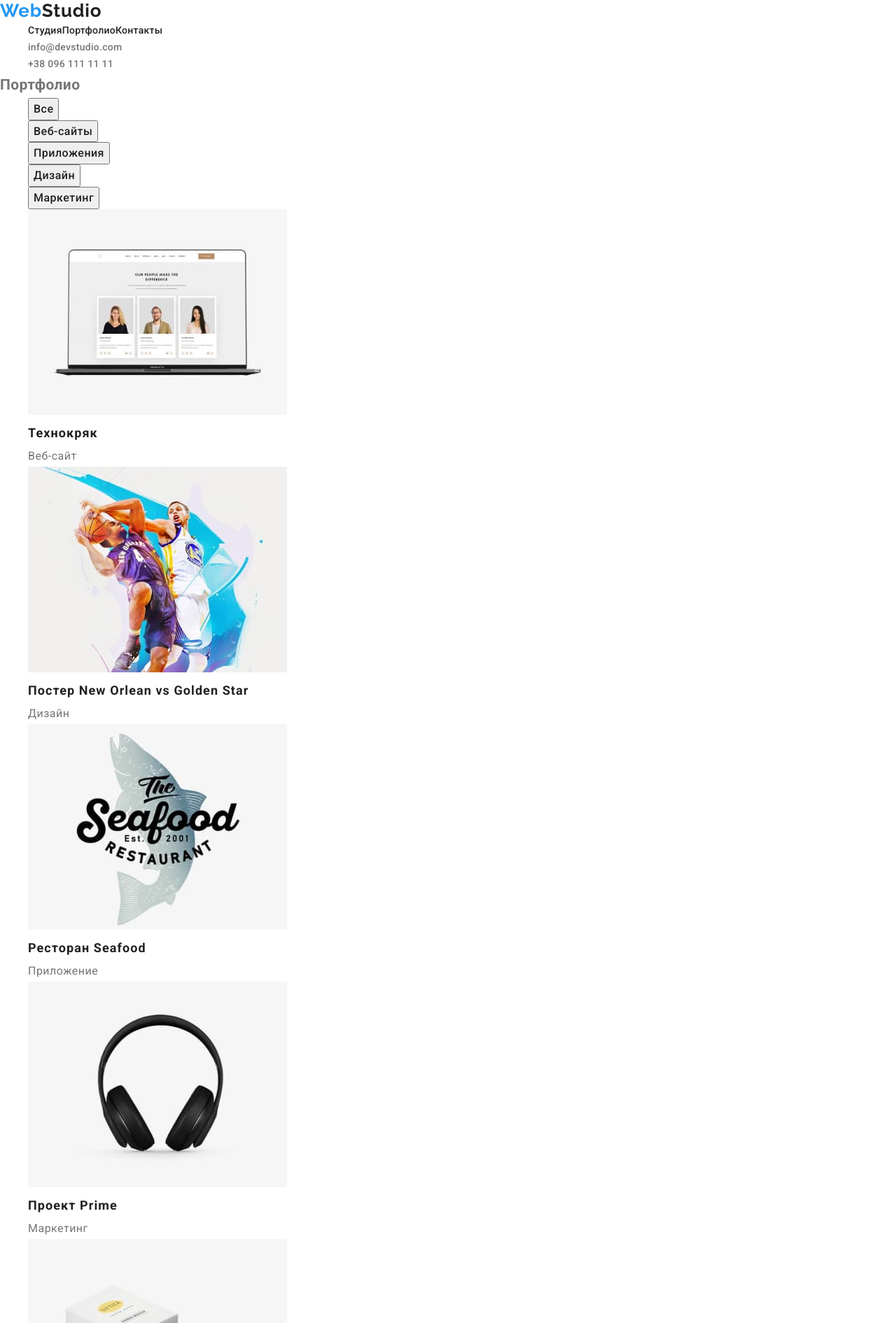
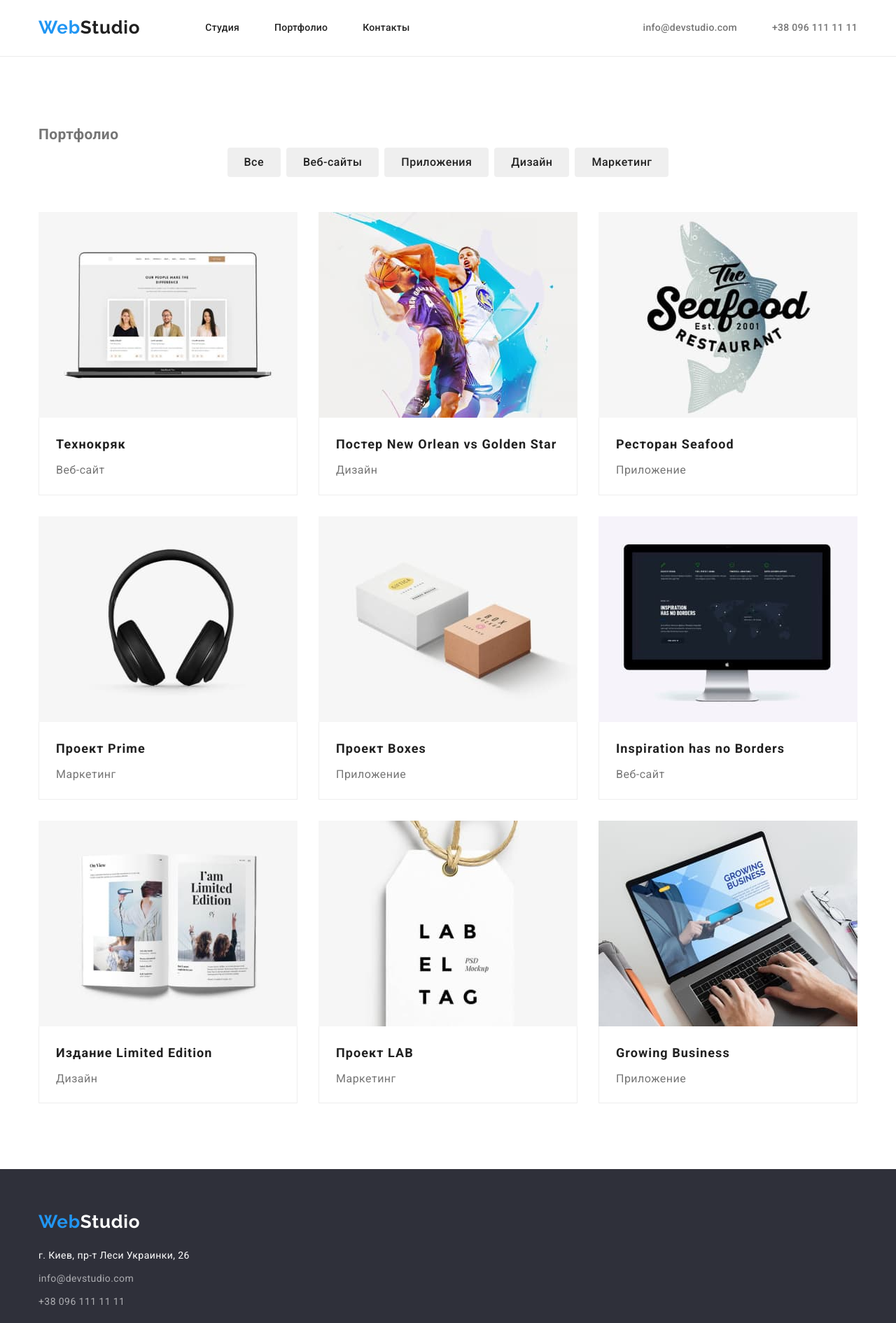
Before and after one commit to Vitaliy-goIT/goit-markup-hw-03, a plain HTML site: page portfolio.html in a window 1280 px wide. Shown: the top 1891 px of the page at 70% size. Drawn offline with nearby package versions, Linux system fonts and the light colour scheme.

Commit message:
внес стили и флексы + нормализатор

```diff
--- a/css/styles.css
+++ b/css/styles.css
@@ -30,7 +30,9 @@ ul {
   margin-left: 0;
   margin-bottom: 0;
   margin-right: 0;
+  padding: 0;
 }
+
 body {
   font-family: 'Roboto', sans-serif;
   font-size: 14px;
@@ -40,16 +42,21 @@ body {
   color: var(--primary-text-color);
 }
 
+/* Утилиты */
+
+.section {
+  padding-top: 94px;
+  padding-bottom: 94px;
+}
+
+.list {
+  list-style: none;
+}
+
 /* header - section */
 
 .header {
-  outline: 2px solid tomato;
   border-bottom: 1px solid #ececec;
-}
-
-.navigation {
-  display: flex;
-  align-items: center;
 }
 
 .logo {
@@ -66,11 +73,42 @@ body {
   color: var(--accent);
 }
 
+.conteiner {
+  margin-left: auto;
+  margin-right: auto;
+  padding-left: 15px;
+  padding-right: 15px;
+  width: 1200px;
+  /* outline: 2px solid tomato; */
+}
+
+.flex {
+  display: flex;
+  align-items: center;
+}
+
+.nav {
+  display: flex;
+  align-items: center;
+}
+
 .navigation {
+  display: flex;
+  align-items: center;
   list-style: none;
+
+  margin-left: 93px;
+}
+
+.navigation-item + .navigation-item {
+  margin-left: 50px;
 }
 
 .nav-item {
+  display: block;
+  padding-top: 32px;
+  padding-bottom: 32px;
+
   font-weight: 500;
   font-size: 14px;
   line-height: 1.14;
@@ -86,7 +124,9 @@ body {
 }
 
 .contacts {
+  display: flex;
   list-style: none;
+  margin-left: auto;
 }
 .contacts-items {
   font-weight: 500;
@@ -95,6 +135,10 @@ body {
   letter-spacing: 0.02em;
   color: var(--primary-text-color);
   text-decoration: none;
+}
+
+.contacts .item + .item {
+  margin-left: 50px;
 }
 
 .contacts-items:hover,
@@ -107,33 +151,45 @@ body {
 /* hero - section */
 .hero {
   background-color: var(--footer-background-color);
+  text-align: center;
 }
 
 .main-heading {
+  margin-bottom: 30px;
+
   font-weight: 900;
   font-size: 44px;
   line-height: 1.36;
-  text-align: center;
+
   letter-spacing: 0.06em;
   text-transform: uppercase;
 
   color: var(--button-text-color);
 }
 
-.button {
+.hero-button {
+  padding: 10px 32px;
+
   color: var(--button-text-color);
   background-color: var(--accent);
+  border-color: transparent;
+  box-shadow: 0px 4px 4px rgba(0, 0, 0, 0.15);
+  border-radius: 4px;
 }
 
 /* peculiarities */
-.hidden {
+
+.peculiarities {
+  padding-bottom: 0;
 }
 
-.list {
-  list-style: none;
+.peculiarities-list {
+  display: flex;
+  justify-content: space-between;
 }
 
 .peculiarities-heading {
+  margin-bottom: 10px;
   font-weight: 700;
   font-size: 14px;
   line-height: 1.14;
@@ -143,9 +199,13 @@ body {
   color: var(--secondary-text-color);
 }
 
+.peculiarities-item {
+  width: 270px;
+}
 /* What are we doing */
 
-.seconady-heading {
+.secondary-heading {
+  margin-bottom: 50px;
   font-weight: bold;
   font-size: 36px;
   line-height: 42px;
@@ -155,15 +215,40 @@ body {
   color: var(--secondary-text-color);
 }
 
+.image-list {
+  display: flex;
+  justify-content: space-between;
+}
+
 /* teem section */
 .teem-section {
   background-color: var(--secondary-background-color);
 }
 
+.team-list {
+  display: flex;
+  justify-content: space-between;
+}
+
 .list-item {
+  text-align: center;
+  box-shadow: 0px 1px 3px rgba(0, 0, 0, 0.12), 0px 1px 1px rgba(0, 0, 0, 0.14),
+    0px 2px 1px rgba(0, 0, 0, 0.2);
+  border-radius: 0px 0px 4px 4px;
   background-color: var(--background-color);
 }
+
+.photo {
+  display: block;
+}
+
+.team-padding {
+  padding-top: 30px;
+  padding-bottom: 30px;
+}
+
 .name {
+  margin-bottom: 10px;
   font-weight: 500;
   font-size: 16px;
   line-height: 1.19;
@@ -184,11 +269,22 @@ body {
 /* footer */
 
 .footer {
+  padding-top: 60px;
+  padding-bottom: 60px;
   background-color: var(--footer-background-color);
+}
+
+.space {
+  display: inline-block;
+  margin-bottom: 20px;
 }
 
 .white-logo {
   color: var(--button-text-color);
+}
+
+.contact > li + li {
+  margin-top: 9px;
 }
 
 .address {
@@ -215,7 +311,14 @@ body {
 
 /* portfolio */
 
+.buttons {
+  display: flex;
+  justify-content: center;
+  margin-bottom: 50px;
+}
+
 .filter-buttons {
+  padding: 6px 22px;
   font-weight: 500;
   font-size: 16px;
   line-height: 1.62;
@@ -224,23 +327,60 @@ body {
 
   color: var(--secondary-text-color);
   cursor: pointer;
+
+  border-radius: 4px;
+  border-color: transparent;
+}
+
+.buttons li + li {
+  margin-left: 8px;
 }
 
 .filter-buttons:hover,
 .filter-buttons:focus {
   color: var(--button-text-color);
   background-color: var(--accent);
+  border-color: transparent;
+  box-shadow: 0px 3px 1px rgba(0, 0, 0, 0.1), 0px 1px 2px rgba(0, 0, 0, 0.08),
+    0px 2px 2px rgba(0, 0, 0, 0.12);
+}
+
+.card-list {
+  display: flex;
+  flex-wrap: wrap;
 }
 
 .card {
+  margin-right: 30px;
+  margin-bottom: 30px;
   background-color: var(--background-color);
+}
+
+.card:nth-child(3n) {
+  margin-right: 0;
+}
+
+.card:nth-last-child(-n + 3) {
+  margin-bottom: 0;
 }
 
 .card-link {
   text-decoration: none;
 }
 
+.cards-img {
+  display: block;
+}
+
+.border {
+  padding: 20px 24px;
+  border-left: 1px solid #eeeeee;
+  border-bottom: 1px solid #eeeeee;
+  border-right: 1px solid #eeeeee;
+}
+
 .card-name {
+  margin-bottom: 4px;
   font-weight: 700;
   font-size: 18px;
   line-height: 2;
--- a/portfolio.html
+++ b/portfolio.html
@@ -13,31 +13,42 @@
     />
     <link
       rel="stylesheet"
-      href="https://github.com/sindresorhus/modern-normalize/blob/main/modern-normalize.css"
+      href="https://cdnjs.cloudflare.com/ajax/libs/modern-normalize/1.1.0/modern-normalize.min.css"
     />
     <link rel="stylesheet" href="./css/styles.css" />
   </head>
   <body>
     <!-- header section -->
-    <header>
-      <nav>
+    <header class="header">
+      <div class="conteiner">
+        <div class="flex">
+          <nav class="nav">
             <a class="logo" href="index.html"><span class="accent-logo">Web</span>Studio</a>
             <ul class="navigation">
-          <li><a class="nav-item" href="./index.html">Студия</a></li>
-          <li><a class="nav-item" href="./portfolio.html">Портфолио</a></li>
-          <li><a class="nav-item" href="#">Контакты</a></li>
+              <li class="navigation-item"><a class="nav-item" href="./index.html">Студия</a></li>
+              <li class="navigation-item">
+                <a class="nav-item" href="./portfolio.html">Портфолио</a>
+              </li>
+              <li class="navigation-item"><a class="nav-item" href="#">Контакты</a></li>
             </ul>
           </nav>
           <ul class="contacts">
-        <li><a class="contacts-items" href="mailto:info@devstudio.com">info@devstudio.com</a></li>
-        <li><a class="contacts-items" href="tel:+380961111111">+38 096 111 11 11</a></li>
+            <li class="item">
+              <a class="contacts-items" href="mailto:info@devstudio.com">info@devstudio.com</a>
+            </li>
+            <li class="item">
+              <a class="contacts-items" href="tel:+380961111111">+38 096 111 11 11</a>
+            </li>
           </ul>
+        </div>
+      </div>
     </header>
     <!-- main section -->
     <main>
-      <section>
+      <section class="section">
+        <div class="conteiner">
           <h1>Портфолио</h1>
-        <ul class="list">
+          <ul class="list buttons">
             <li><button type="button" class="filter-buttons">Все</button></li>
             <li><button type="button" class="filter-buttons">Веб-сайты</button></li>
             <li><button type="button" class="filter-buttons">Приложения</button></li>
@@ -45,80 +56,110 @@
             <li><button type="button" class="filter-buttons">Маркетинг</button></li>
           </ul>
 
-        <ul class="list">
+          <ul class="card-list list">
             <li class="card">
               <a class="card-link" href=""
-              ><img src="./images/tehno.jpg" alt="нутбук с карточками" width="370" />
+                ><img
+                  class="cards-img"
+                  src="./images/tehno.jpg"
+                  alt="нутбук с карточками"
+                  width="370"
+                />
+                <div class="border">
                   <h2 class="card-name">Технокряк</h2>
                   <p class="card-type">Веб-сайт</p>
+                </div>
               </a>
             </li>
             <li class="card">
               <a class="card-link" href=""
-              ><img src="./images/poster.jpg" alt="баскетболисты" width="370" />
+                ><img class="cards-img" src="./images/poster.jpg" alt="баскетболисты" width="370" />
+                <div class="border">
                   <h2 class="card-name">Постер New Orlean vs Golden Star</h2>
                   <p class="card-type">Дизайн</p>
+                </div>
               </a>
             </li>
             <li class="card">
               <a class="card-link" href=""
-              ><img src="./images/restoran.jpg" alt="логотип ресторана" width="370" />
+                ><img
+                  class="cards-img"
+                  src="./images/restoran.jpg"
+                  alt="логотип ресторана"
+                  width="370"
+                />
+                <div class="border">
                   <h2 class="card-name">Ресторан Seafood</h2>
                   <p class="card-type">Приложение</p>
+                </div>
               </a>
             </li>
             <li class="card">
               <a class="card-link" href=""
-              ><img src="./images/headphones.jpg" alt="наушники" width="370" />
+                ><img class="cards-img" src="./images/headphones.jpg" alt="наушники" width="370" />
+                <div class="border">
                   <h2 class="card-name">Проект Prime</h2>
                   <p class="card-type">Маркетинг</p>
+                </div>
               </a>
             </li>
             <li class="card">
               <a class="card-link" href=""
-              ><img src="./images/boxes.jpg" alt="коробки" width="370" />
+                ><img class="cards-img" src="./images/boxes.jpg" alt="коробки" width="370" />
+                <div class="border">
                   <h2 class="card-name">Проект Boxes</h2>
                   <p class="card-type">Приложение</p>
+                </div>
               </a>
             </li>
             <li class="card">
               <a class="card-link" href=""
-              ><img src="./images/monitor.jpg" alt="монитор" width="370" />
+                ><img class="cards-img" src="./images/monitor.jpg" alt="монитор" width="370" />
+                <div class="border">
                   <h2 class="card-name">Inspiration has no Borders</h2>
                   <p class="card-type">Веб-сайт</p>
+                </div>
               </a>
             </li>
             <li class="card">
               <a class="card-link" href=""
-              ><img src="./images/book.jpg" alt="открытая книга" width="370" />
+                ><img class="cards-img" src="./images/book.jpg" alt="открытая книга" width="370" />
+                <div class="border">
                   <h2 class="card-name">Издание Limited Edition</h2>
                   <p class="card-type">Дизайн</p>
+                </div>
               </a>
             </li>
             <li class="card">
               <a class="card-link" href=""
-              ><img src="./images/lab.jpg" alt="ярлык на нитке" width="370" />
+                ><img class="cards-img" src="./images/lab.jpg" alt="ярлык на нитке" width="370" />
+                <div class="border">
                   <h2 class="card-name">Проект LAB</h2>
                   <p class="card-type">Маркетинг</p>
+                </div>
               </a>
             </li>
             <li class="card">
               <a class="card-link" href=""
-              ><img src="./images/laptop.jpg" alt="ноутбук" width="370" />
+                ><img class="cards-img" src="./images/laptop.jpg" alt="ноутбук" width="370" />
+                <div class="border">
                   <h2 class="card-name">Growing Business</h2>
                   <p class="card-type">Приложение</p>
+                </div>
               </a>
             </li>
           </ul>
+        </div>
       </section>
     </main>
     <!-- footer section -->
     <footer class="footer">
-      <a class="logo" href="index.html"
-        ><span class="accent-logo">Web</span><span class="white-logo">Studio</span>></a
+      <div class="conteiner">
+        <a class="logo space" href="index.html"
+          ><span class="accent-logo">Web</span><span class="white-logo">Studio</span></a
         >
         <address>
-        <ul class="list">
+          <ul class="list contact">
             <li>
               <a class="address" href="https://goo.gl/maps/7xt2YZpYj7ufyM8y8"
                 >г. Киев, пр-т Леси Украинки, 26</a
@@ -130,6 +171,7 @@
             <li><a class="contacts-footer" href="tel:+380961111111">+38 096 111 11 11</a></li>
           </ul>
         </address>
+      </div>
     </footer>
   </body>
 </html>
```
Also changed, not shown: index.html (+73 -28 lines), 1 other file. Lines whose indentation alone changed are shown as unchanged.
